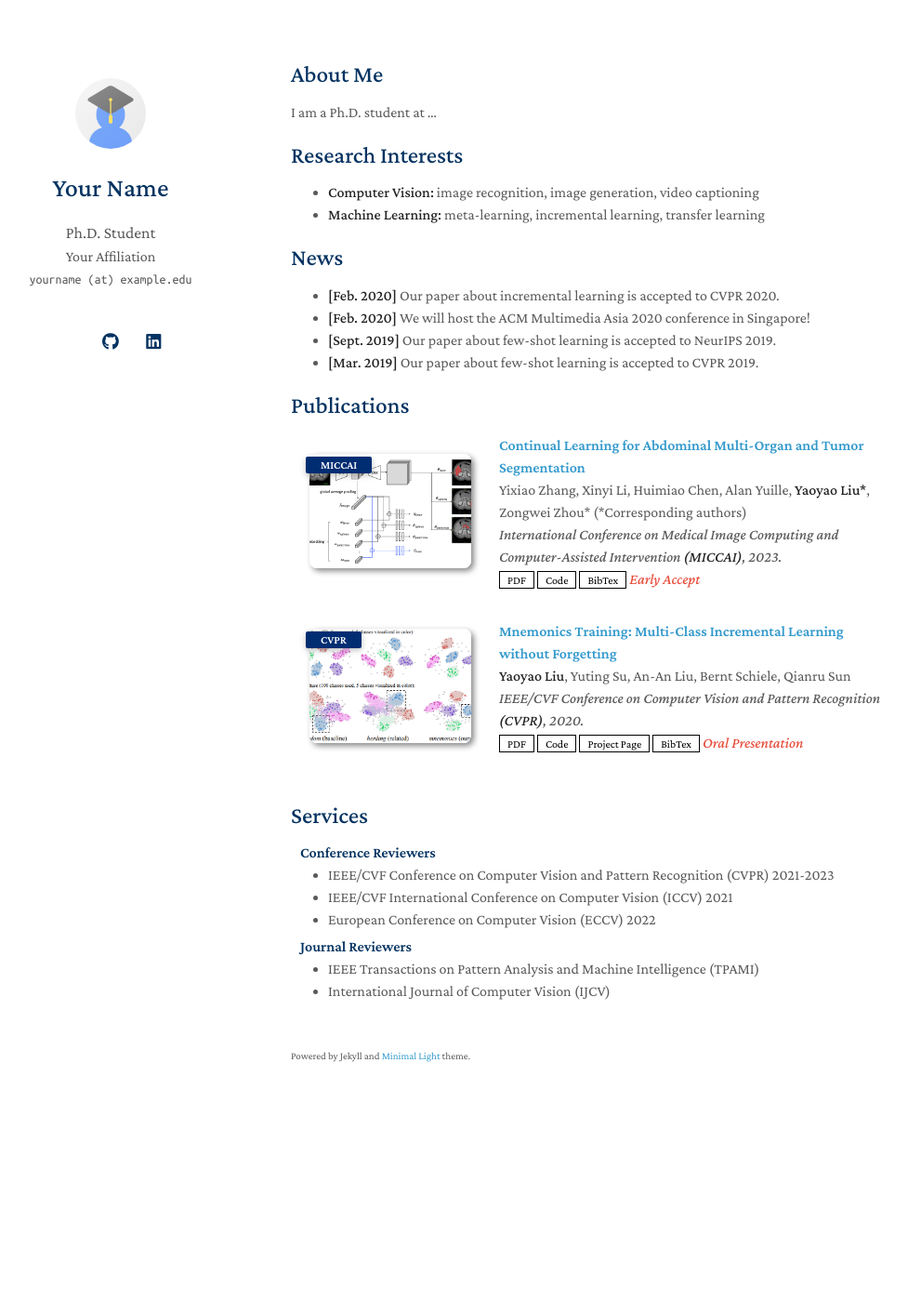
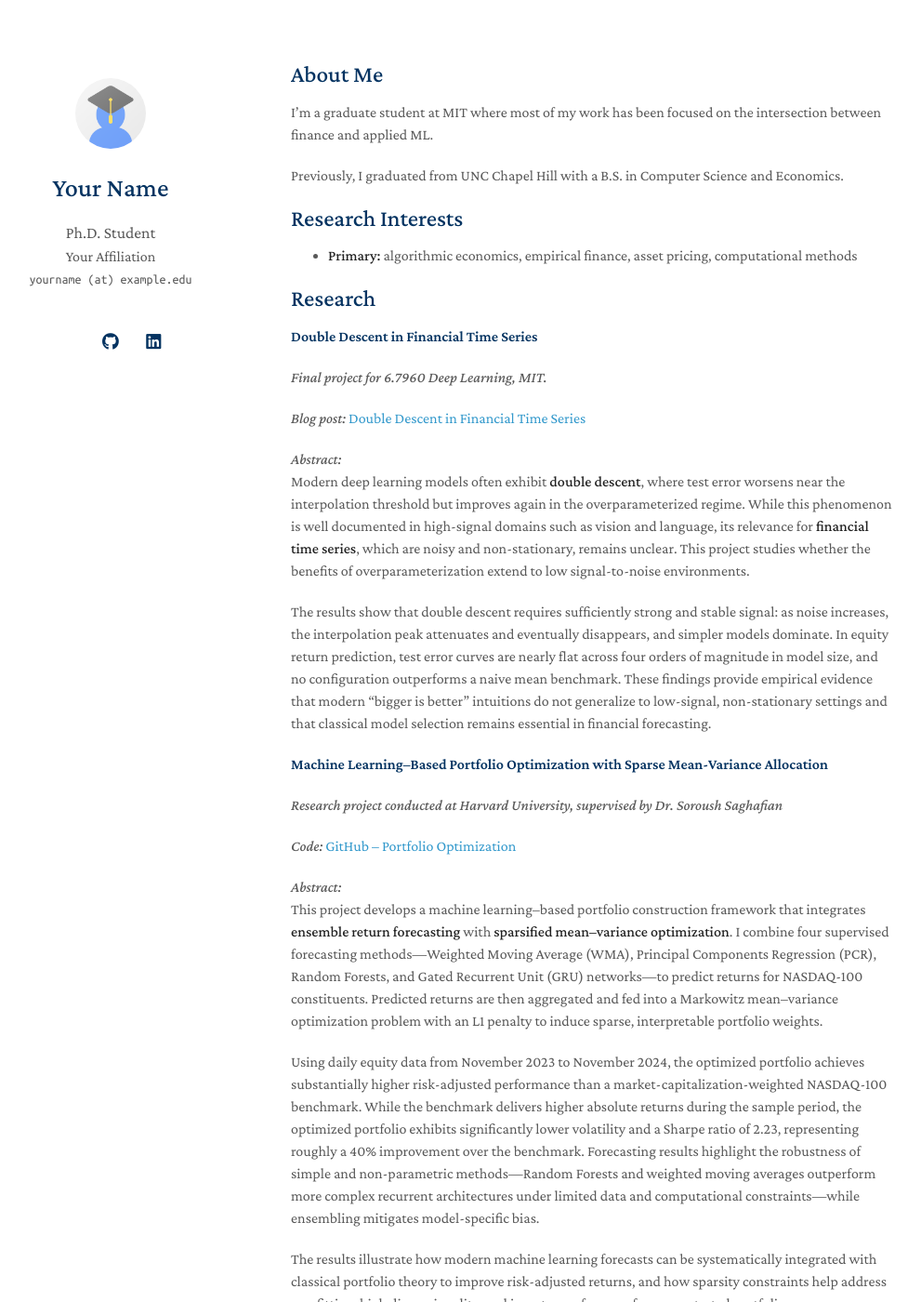
Before and after one commit to nicwjh/nicwjh.github.io, a Jekyll site: the page built from index.md, in a window 1280 px wide and 1400 px high. Shown: the whole window at 93% size, without its empty margins (157-1148 px from the left). Built offline with Jekyll 4.4.1, drawn with Linux system fonts in a browser that asks for light colours; a style sheet for code colours, icons or effects is not loaded; our own code applies the rules of GitHub Pages for plain Markdown files; some of the changed text lies outside the part shown.

Commit message:
Update index.md

```diff
--- a/index.md
+++ b/index.md
@@ -4,20 +4,63 @@ layout: homepage
 
 ## About Me
 
-I am a Ph.D. student at ...
+I'm a graduate student at MIT where most of my work has been focused on the intersection between finance and applied ML.
+
+Previously, I graduated from UNC Chapel Hill with a B.S. in Computer Science and Economics.
 
 ## Research Interests
 
-- **Computer Vision:** image recognition, image generation, video captioning
-- **Machine Learning:** meta-learning, incremental learning, transfer learning
+- **Primary:** algorithmic economics, empirical finance, asset pricing, computational methods
 
-## News
+## Research
 
-- **[Feb. 2020]** Our paper about incremental learning is accepted to CVPR 2020.
-- **[Feb. 2020]** We will host the ACM Multimedia Asia 2020 conference in Singapore!
-- **[Sept. 2019]** Our paper about few-shot learning is accepted to NeurIPS 2019.
-- **[Mar. 2019]** Our paper about few-shot learning is accepted to CVPR 2019.
+<!--
+### In progress
+-->
 
-{% include_relative _includes/publications.md %}
+#### Double Descent in Financial Time Series
 
-{% include_relative _includes/services.md %}
+*Final project for 6.7960 Deep Learning, MIT.*
+
+*Blog post:* [Double Descent in Financial Time Series](http://nicwong.com/double-descent-in-financial-time-series/)
+
+_Abstract:_
+Modern deep learning models often exhibit **double descent**, where test error worsens near the interpolation threshold but improves again in the overparameterized regime. While this phenomenon is well documented in high-signal domains such as vision and language, its relevance for **financial time series**, which are noisy and non-stationary, remains unclear. This project studies whether the benefits of overparameterization extend to low signal-to-noise environments.
+
+The results show that double descent requires sufficiently strong and stable signal: as noise increases, the interpolation peak attenuates and eventually disappears, and simpler models dominate. In equity return prediction, test error curves are nearly flat across four orders of magnitude in model size, and no configuration outperforms a naive mean benchmark. These findings provide empirical evidence that modern “bigger is better” intuitions do not generalize to low-signal, non-stationary settings and that classical model selection remains essential in financial forecasting.
+
+
+#### Machine Learning–Based Portfolio Optimization with Sparse Mean-Variance Allocation
+
+*Research project conducted at Harvard University, supervised by Dr. Soroush Saghafian*
+
+*Code:* [GitHub – Portfolio Optimization](https://github.com/nicwjh/Portfolio-Optimization)
+
+_Abstract:_
+This project develops a machine learning–based portfolio construction framework that integrates **ensemble return forecasting** with **sparsified mean–variance optimization**. I combine four supervised forecasting methods—Weighted Moving Average (WMA), Principal Components Regression (PCR), Random Forests, and Gated Recurrent Unit (GRU) networks—to predict returns for NASDAQ-100 constituents. Predicted returns are then aggregated and fed into a Markowitz mean–variance optimization problem with an L1 penalty to induce sparse, interpretable portfolio weights.
+
+Using daily equity data from November 2023 to November 2024, the optimized portfolio achieves substantially higher risk-adjusted performance than a market-capitalization-weighted NASDAQ-100 benchmark. While the benchmark delivers higher absolute returns during the sample period, the optimized portfolio exhibits significantly lower volatility and a Sharpe ratio of 2.23, representing roughly a 40% improvement over the benchmark. Forecasting results highlight the robustness of simple and non-parametric methods—Random Forests and weighted moving averages outperform more complex recurrent architectures under limited data and computational constraints—while ensembling mitigates model-specific bias.
+
+The results illustrate how modern machine learning forecasts can be systematically integrated with classical portfolio theory to improve risk-adjusted returns, and how sparsity constraints help address overfitting, high dimensionality, and investor preferences for concentrated portfolios.
+
+#### Macroeconomic Forecasting of Non-Farm Payrolls
+
+*Macro Research Intern, Verition Fund Management. Supervised by Nisarg Kamdar (Portfolio Manager, Fixed Income & Macro).*
+
+*Code:* [GitHub – NFP Forecasting](https://github.com/nicwjh/nfp-forecasting)
+
+_Abstract:_
+This project develops a fully out-of-sample forecasting framework for U.S. **Non-Farm Payroll (NFP) Total Change**, a high-impact macroeconomic release central to rates and macro trading. Using historical economist forecasts, I construct ensemble point forecasts and calibrated predictive distributions designed for trading and risk management rather than purely statistical accuracy.
+
+The approach combines adaptive forecast-combination methods—including inverse-error weighting, exponentially weighted schemes, multiplicative weights updates, and Bayesian model averaging—with distributional modeling using Student-t, Gaussian mixture, and t-GARCH specifications. Empirically, ensemble forecasts improve directional accuracy relative to consensus, while uncertainty-aware models deliver well-calibrated prediction intervals across business-cycle regimes. The results highlight the importance of robust aggregation and explicit uncertainty quantification in non-stationary macroeconomic environments and provide a generalizable framework for forecasting and risk management around scheduled macro events.
+
+#### Regulatory Response to the SVB Collapse: A Natural Language Processing Analysis
+
+*Project for 15.S08 Applied Natural Language Processing, MIT. Supervised by Dr. Mike Chen and Dr. Andrew Zachary (Lecturers, MIT).*
+
+*Code:* [GitHub – SVB Regulatory Impact NLP](https://github.com/priscillaoclark/svb-regulatory-impact-nlp)
+
+_Abstract:_
+This project studies how U.S. banking regulatory priorities shifted following the 2023 collapse of Silicon Valley Bank (SVB). We test the hypothesis that regulatory focus intensified around **liquidity, capital adequacy, and the oversight of small and mid-sized banks** in the aftermath of the crisis. Using regulatory documents from Regulations.gov, we analyze proposed and finalized rules issued by major financial regulators in the 18 months before and after the collapse.
+
+We apply three complementary NLP approaches: a naive keyword-based baseline, TF–IDF weighting, and BERTopic topic modeling. Across all methods, we find consistent evidence of a post-SVB pivot toward liquidity management, capital requirements, valuation practices, and systemic risk oversight. Topic models reveal a shift from broader regulatory themes pre-SVB to more concentrated attention on risk management, resolution frameworks, and financial stability post-SVB. The results provide empirical evidence that major financial crises are followed by measurable and systematic changes in regulatory discourse, and demonstrate how modern NLP tools can be used to study policy responses to financial instability at scale.
```
